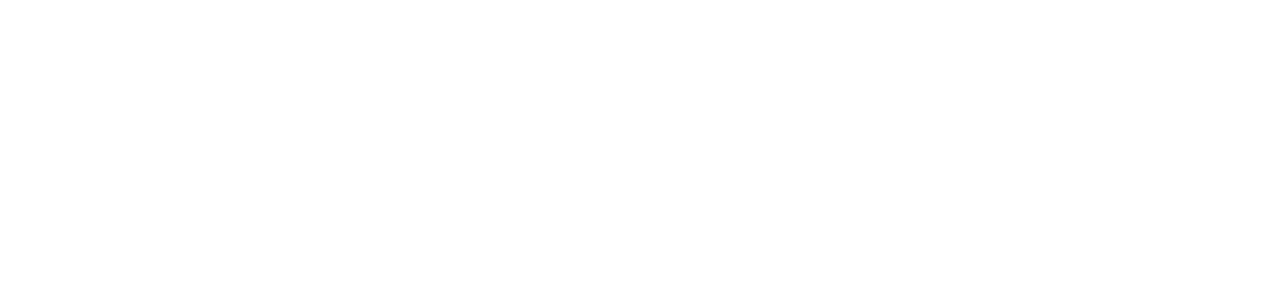
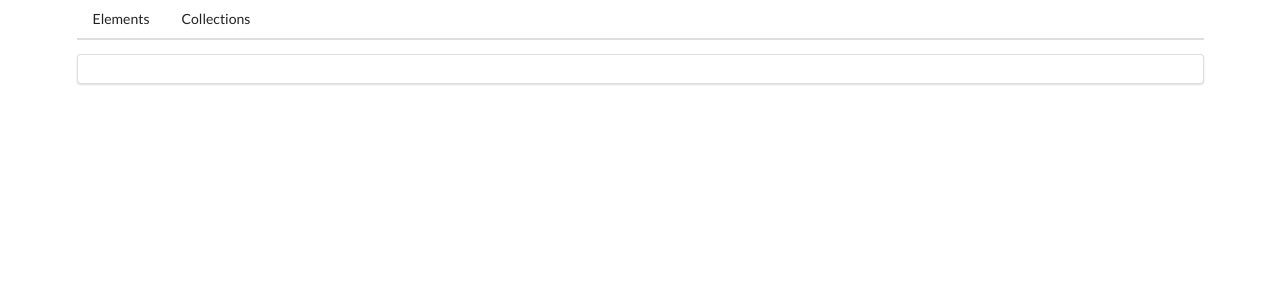
Before and after one commit to KarimMoustamid/Angular_Modules, an Angular app: page / in a window 1280 px wide. Shown: the top 300 px of the page. Built offline with nearby package versions, Linux system fonts and the light colour scheme.

Commit message:
Add Semantic UI for styling and structure
Integrated Semantic UI CSS to enhance the application's styling and layout. Updated dependencies to include Semantic UI and jQuery, and modified the main HTML template to utilize Semantic UI components for the navigation menu and content segments.

```diff
--- a/package.json
+++ b/package.json
@@ -19,6 +19,7 @@
     "@angular/platform-browser-dynamic": "^18.1.0",
     "@angular/router": "^18.1.0",
     "rxjs": "~7.8.0",
+    "semantic-ui-css": "^2.5.0",
     "tslib": "^2.3.0",
     "zone.js": "~0.14.3"
   },
--- a/src/app/app.component.html
+++ b/src/app/app.component.html
@@ -1 +1,9 @@
-<router-outlet />
+<div class="ui container">
+  <div class="ui secondary pointing menu">
+    <a routerLink="/elements" class="item">Elements</a>
+    <a routerLink="/collections" class="item">Collections</a>
+  </div>
+  <div class="ui segment">
+    <router-outlet />
+  </div>
+</div>
--- a/src/styles.css
+++ b/src/styles.css
@@ -1 +1,2 @@
 /* You can add global styles to this file, and also import other style files */
+@import "semantic-ui-css/semantic.css";
```
Also changed, not shown: 1 other file (tests, documents, lock files or other folders).
